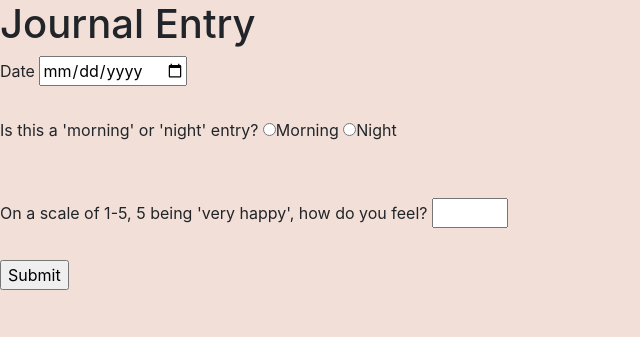
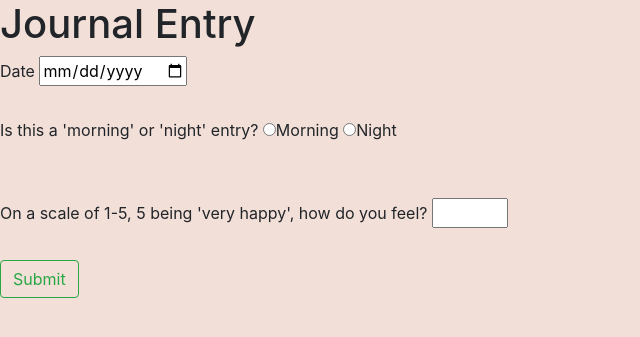
Before and after one commit to mashikro/my-smart-journal, a Flask app: page /home in a window 1280 px wide. Shown: the part 50-387 px from the top of the page, without its empty margins (0-640 px from the left). Run offline with Flask 2, Linux system fonts and the light colour scheme; the visitor is signed in with stand-in values (Sample User, id 1); some libraries are stand-ins or nearby versions.

Commit message:
Added bootstrap buttons to submit buttons

```diff
--- a/templates/index.html
+++ b/templates/index.html
@@ -30,7 +30,7 @@
         <br>
 
         <div>
-            <input type="submit" value="Submit">
+            <input type="submit" value="Submit" class="btn btn-outline-success" />
         </div>
     </form>
 </div>
@@ -95,7 +95,7 @@
         <br>
 
         <div>
-            <input type="submit" value="Submit" />
+            <input type="submit" value="Submit" class="btn btn-outline-success" />
         </div>
     </form>
 </div>
--- a/templates/mk_journal_entry.html
+++ b/templates/mk_journal_entry.html
@@ -85,7 +85,7 @@
     <br />
 
     <div>
-        <input type="submit" value="Submit" />
+        <input type="submit" value="Submit" class="btn btn-outline-success" />
     </div>
 </form>
 
```
